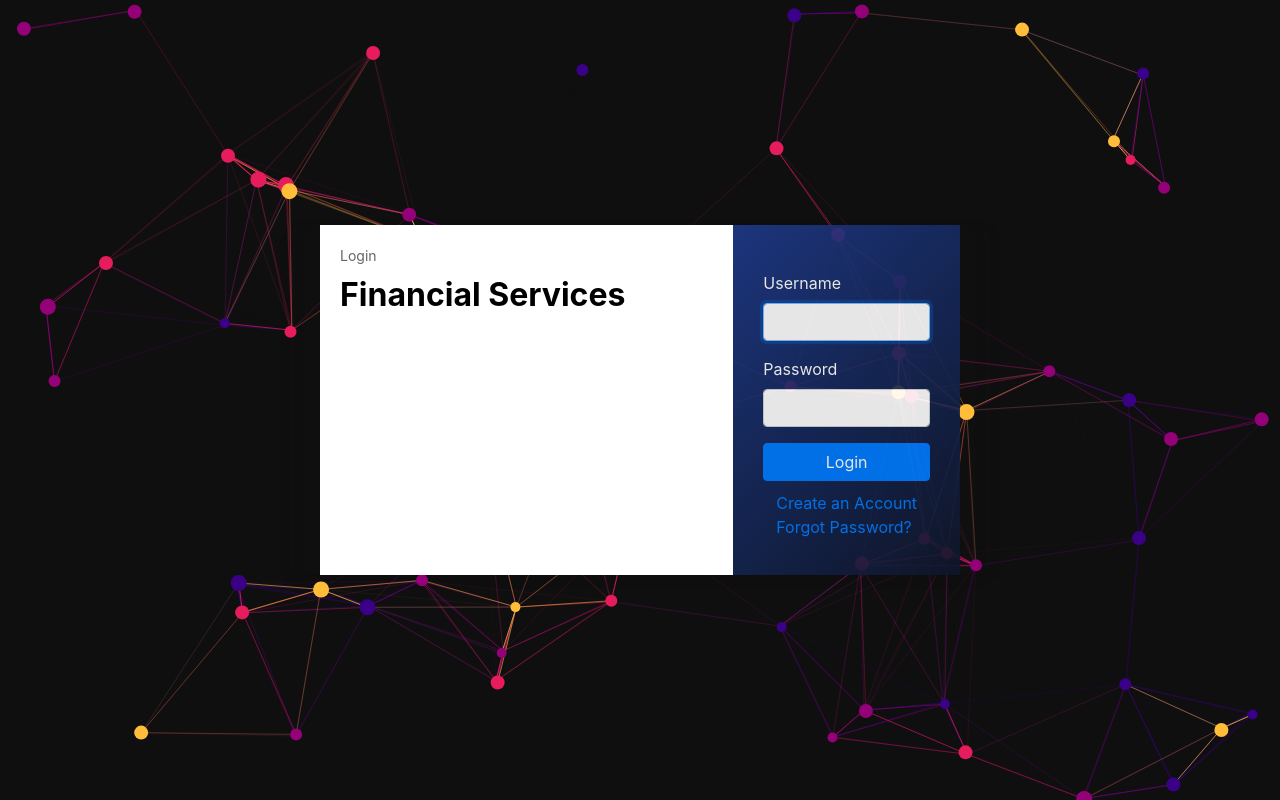
After one commit to iipapanikolaou/ticketing-system, a Flask app: template templates/login.html in a window 1280 px wide. The commit adds this page. Run offline with Flask 3, Linux system fonts and the light colour scheme; the template is opened without the code that fills it, so the values that code supplies are empty; some libraries are stand-ins or nearby versions.

Commit message:
Login route visually completed

```diff
--- a/static/style.css
+++ b/static/style.css
@@ -121,3 +121,14 @@ main {
     text-align: center;
     font-family:'Courier New', Courier, monospace
 }
+
+
+.alert-wrapper {
+    position: fixed; /* independent of body flex */
+    top: 20px;
+    left: 0;
+    width: 100%;
+    display: flex;
+    justify-content: center; /* centers horizontally */
+    z-index: 9999;
+}
--- a/templates/layout.html
+++ b/templates/layout.html
@@ -12,8 +12,20 @@
     <title>{% block title %}{% endblock %}</title>
 </head>
 <body>
+    <header class="alert-wrapper">
+    {% with messages = get_flashed_messages() %}
+        {% if messages%}
+            {% for message in messages%}
+                <div class="alert alert-warning alert-dismissible" role="alert">
+                    <a href="#" class="close" data-dismiss="alert" aria-label="close">&times;</a>
+                    <strong>Error!</strong> {{message}}
+                </div>
+            {%endfor%}
+        {%endif%}
+    {%endwith%}
+    </header>
     <canvas id="canvas"></canvas>
-    <main>
+    <main class="container py-5">
         {% block main %}{% endblock %}
     </main>
     <script src="{{ url_for('static', filename='background.js') }}"></script>
@@ -21,5 +33,6 @@
     <script src="https://code.jquery.com/jquery-3.2.1.slim.min.js" integrity="sha384-KJ3o2DKtIkvYIK3UENzmM7KCkRr/rE9/Qpg6aAZGJwFDMVNA/GpGFF93hXpG5KkN" crossorigin="anonymous"></script>
     <script src="https://cdn.jsdelivr.net/npm/popper.js@1.12.9/dist/umd/popper.min.js" integrity="sha384-ApNbgh9B+Y1QKtv3Rn7W3mgPxhU9K/ScQsAP7hUibX39j7fakFPskvXusvfa0b4Q" crossorigin="anonymous"></script>
     <script src="https://cdn.jsdelivr.net/npm/bootstrap@4.0.0/dist/js/bootstrap.min.js" integrity="sha384-JZR6Spejh4U02d8jOt6vLEHfe/JQGiRRSQQxSfFWpi1MquVdAyjUar5+76PVCmYl" crossorigin="anonymous"></script>
+    {% block script %}{% endblock %}
 </body>
 </html>
--- /dev/null
+++ b/templates/login.html
@@ -0,0 +1,43 @@
+{% extends "layout.html" %}
+
+{% block title %}Login{% endblock %}
+
+{% block main %}
+
+<div class="container">
+    <!-- Left Card -->
+    <div class="left-card">
+        <p class="login-text">Login</p>
+        <h1 class="title">Financial Services</h1>
+        <div style="width: auto ;height: 30%;">
+
+        </div>
+
+    </div>
+
+    <!-- Right Card -->
+    <div class="right-card">
+        <!--<div class="profile-circle"><img id="profile-avatar" src="https://www.w3schools.com/w3images/avatar5.png" alt="Avatar" class="avatar"></div>-->
+        <form  style="padding: 10px;" action="/login" method="POST">
+            <div class="form-group">
+                <label for="exampleInputEmail1">Username</label>
+                <input type="text" class="form-control" name="username" autofocus>
+            </div>
+
+            <div class="form-group">
+                <label for="exampleInputPassword1">Password</label>
+                <input type="password" class="form-control" name="password" >
+            </div>
+            <button style="width: 100%;" type="submit" class="btn btn-primary">Login</button>
+        </form>
+
+        <div class="links">
+            <a href="/register">Create an Account</a>
+            <br>
+            <a href="/forgot-password">Forgot Password?</a>
+        </div>
+
+    </div>
+</div>
+
+{% endblock %}
```
